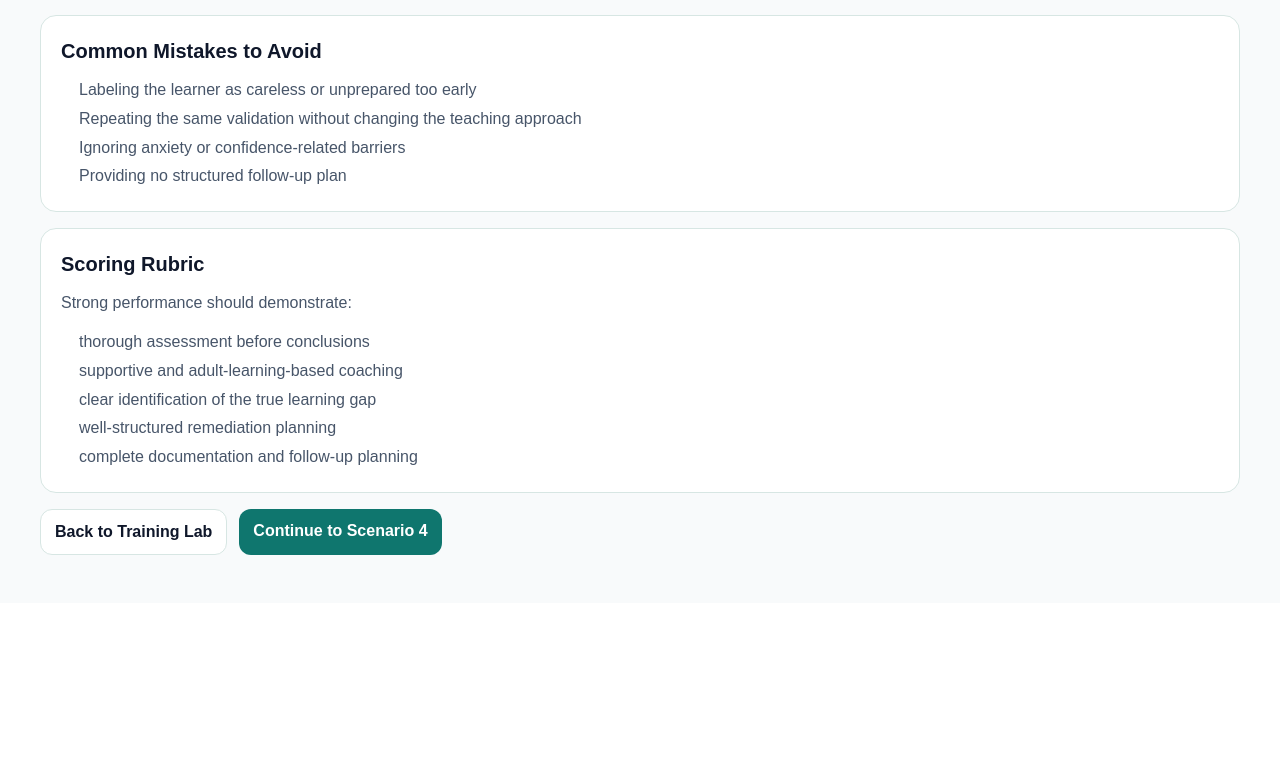
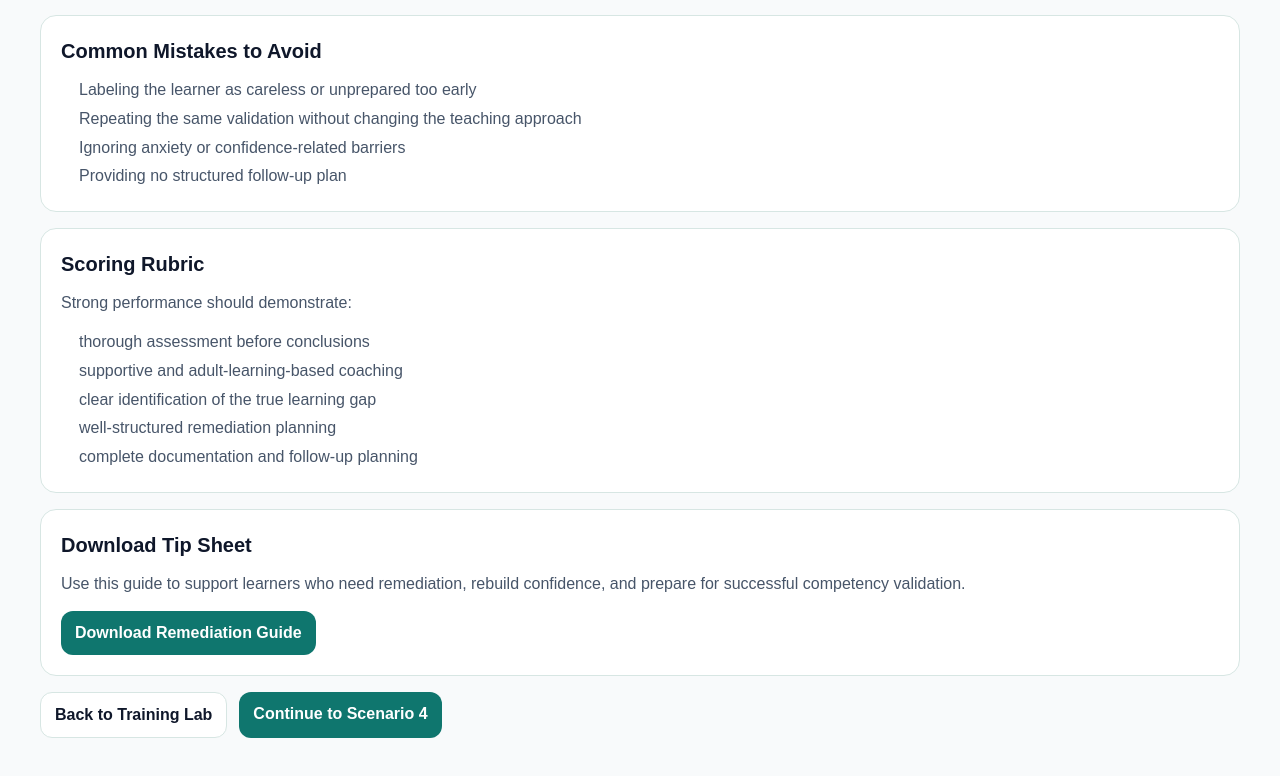
Before and after one commit to bamao33-hub/nursebridge-web, a Next.js app: page /practice-lab/training/scenario-3 in a window 1280 px wide. Shown: the part 2700-3476 px from the top of the page. Before the commit the page ends 3303 px from the top, so only its background shows below. Built offline with nearby package versions, Linux system fonts and the light colour scheme.

Commit message:
Update page.tsx

```diff
--- a/app/practice-lab/training/scenario-3/page.tsx
+++ b/app/practice-lab/training/scenario-3/page.tsx
@@ -292,6 +292,32 @@ export default function TrainingScenarioThreePage() {
             <li>complete documentation and follow-up planning</li>
           </ul>
         </section>
+        <section style={sectionStyle}>
+  <div style={{ fontWeight: 800, fontSize: 20, marginBottom: 10 }}>
+    Download Tip Sheet
+  </div>
+
+  <div style={{ color: COLORS.muted, lineHeight: 1.7, marginBottom: 14 }}>
+    Use this guide to support learners who need remediation, rebuild confidence,
+    and prepare for successful competency validation.
+  </div>
+
+  <a
+    href="/tipsheets/competency-remediation-guide.pdf"
+    download
+    style={{
+      display: "inline-block",
+      textDecoration: "none",
+      background: COLORS.teal,
+      color: "#ffffff",
+      fontWeight: 800,
+      padding: "10px 14px",
+      borderRadius: 12,
+    }}
+  >
+    Download Remediation Guide
+  </a>
+</section>
 
         <div style={{ display: "flex", gap: 12, flexWrap: "wrap", marginTop: 8 }}>
           <Link href="/practice-lab/training" style={secondaryButtonStyle}>
```
